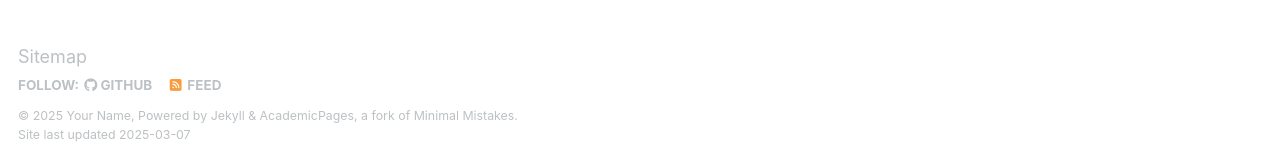
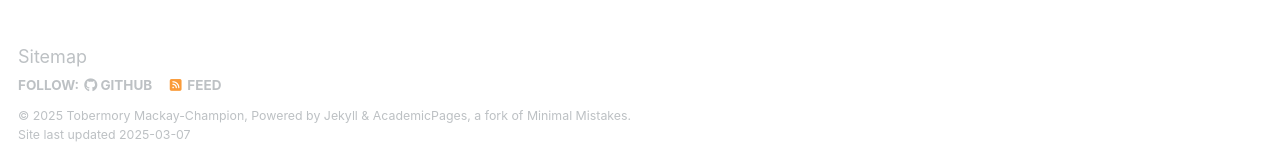
Before and after one commit to TMackay-Champion/TMackay-Champion.github.io, a Jekyll site: the page built from _pages/about.md, in a window 1280 px wide and 900 px high, scrolled down 2642 px. Shown: the part 738-897 px from the top of the window. Built offline with Jekyll 4.4.1, drawn with Linux system fonts in a browser that asks for light colours; some web fonts are replaced.

Commit message:
Update _config.yml

```diff
--- a/_config.yml
+++ b/_config.yml
@@ -11,8 +11,8 @@ locale                   : "en-US"
 site_theme               : "default"
 title                    : "Tobermory Mackay-Champion"
 title_separator          : "-"
-name                     : &name "Your Name"
-description              : &description "personal description"
+name                     : &name "Tobermory Mackay-Champion"
+description              : &description "Passive seismologist, petrologist, field geologist"
 url                      : https://academicpages.github.io # the base hostname & protocol for your site e.g. "https://[your GitHub username].github.io"
 baseurl                  : "" # the subpath of your site, e.g. "/blog"
 repository               : "academicpages/academicpages.github.io"
```
